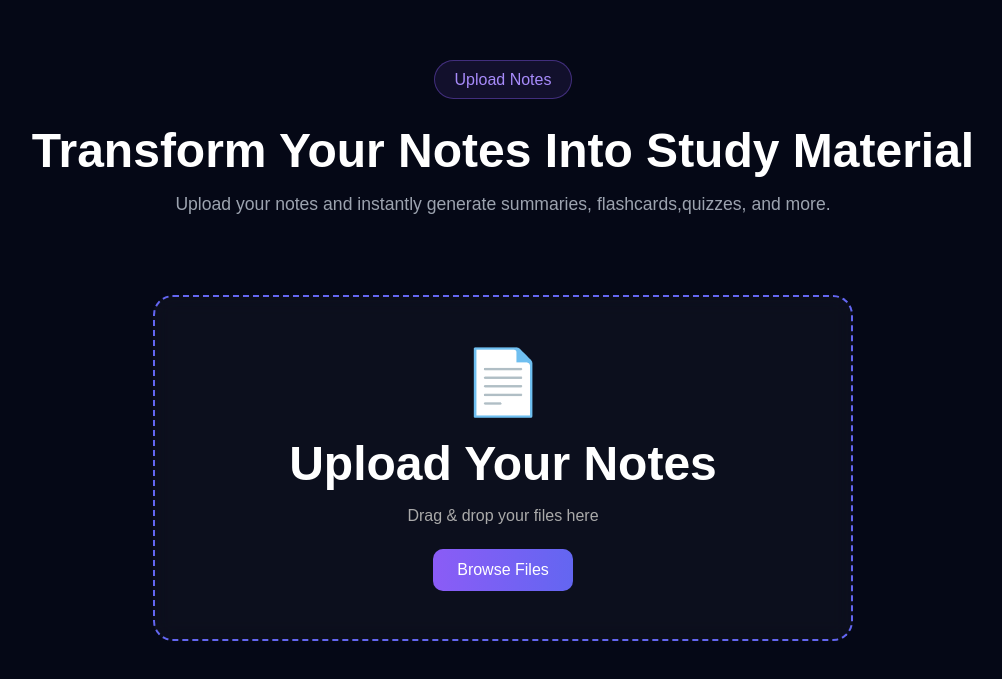
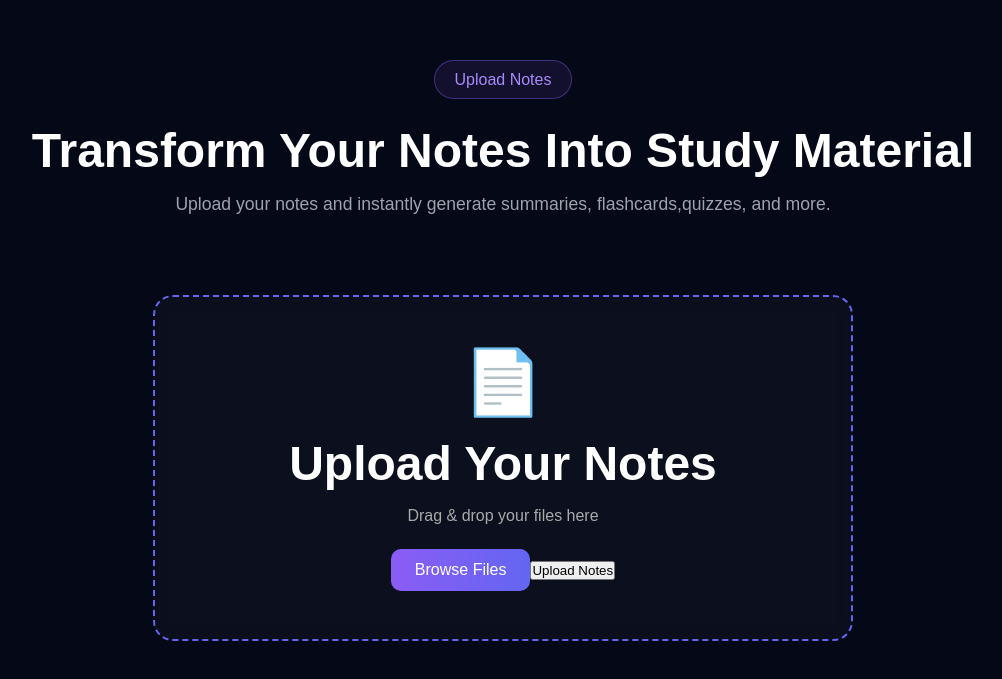
Before and after one commit to Sneha29714/ai-study-assistant, a React (Vite) app: page / in a window 1280 px wide. Shown: the part 1629-2308 px from the top of the page, without its empty margins (137-1139 px from the left). Built offline with nearby package versions, Linux system fonts and the light colour scheme; no server answers.

Commit message:
modified

```diff
--- a/src/App.jsx
+++ b/src/App.jsx
@@ -1,11 +1,17 @@
 import { BrowserRouter, Routes, Route } from "react-router-dom";
-
+import { useEffect } from "react";
 import Home from "./Home";
 import Summary from "./pages/Summary";
 import Flashcard from "./pages/Flashcard";
 import Quiz from "./pages/Quiz";
 
 function App() {
+    useEffect(() => {
+    fetch("http://localhost:5000/api/test")
+      .then(res => res.json())
+      .then(data => console.log(data));
+  }, []);
+
   return (
     <BrowserRouter>
       <Routes>
--- a/src/components/UploadNotes.jsx
+++ b/src/components/UploadNotes.jsx
@@ -13,6 +13,30 @@ function UploadNotes() {
   const handleFileChange = (e) => {
     setFile(e.target.files[0]);
   };
+
+
+const uploadFile = async () => {
+
+    const formData = new FormData();
+
+    formData.append("file", file);
+
+
+    const res = await fetch(
+        "http://localhost:5000/upload",
+        {
+            method:"POST",
+            body: formData
+        }
+    );
+
+
+    const data = await res.json();
+
+    console.log(data);
+
+};
+
 
   return (
     <section className="section-header">
@@ -32,6 +56,10 @@ function UploadNotes() {
   <label htmlFor="file-upload" className="upload-btn">
     Browse Files
   </label>
+
+  <button onClick={uploadFile}>
+    Upload Notes
+  </button>
 
   <input
     id="file-upload"
```
Also changed, not shown: 1 other file (tests, documents, lock files or other folders).
